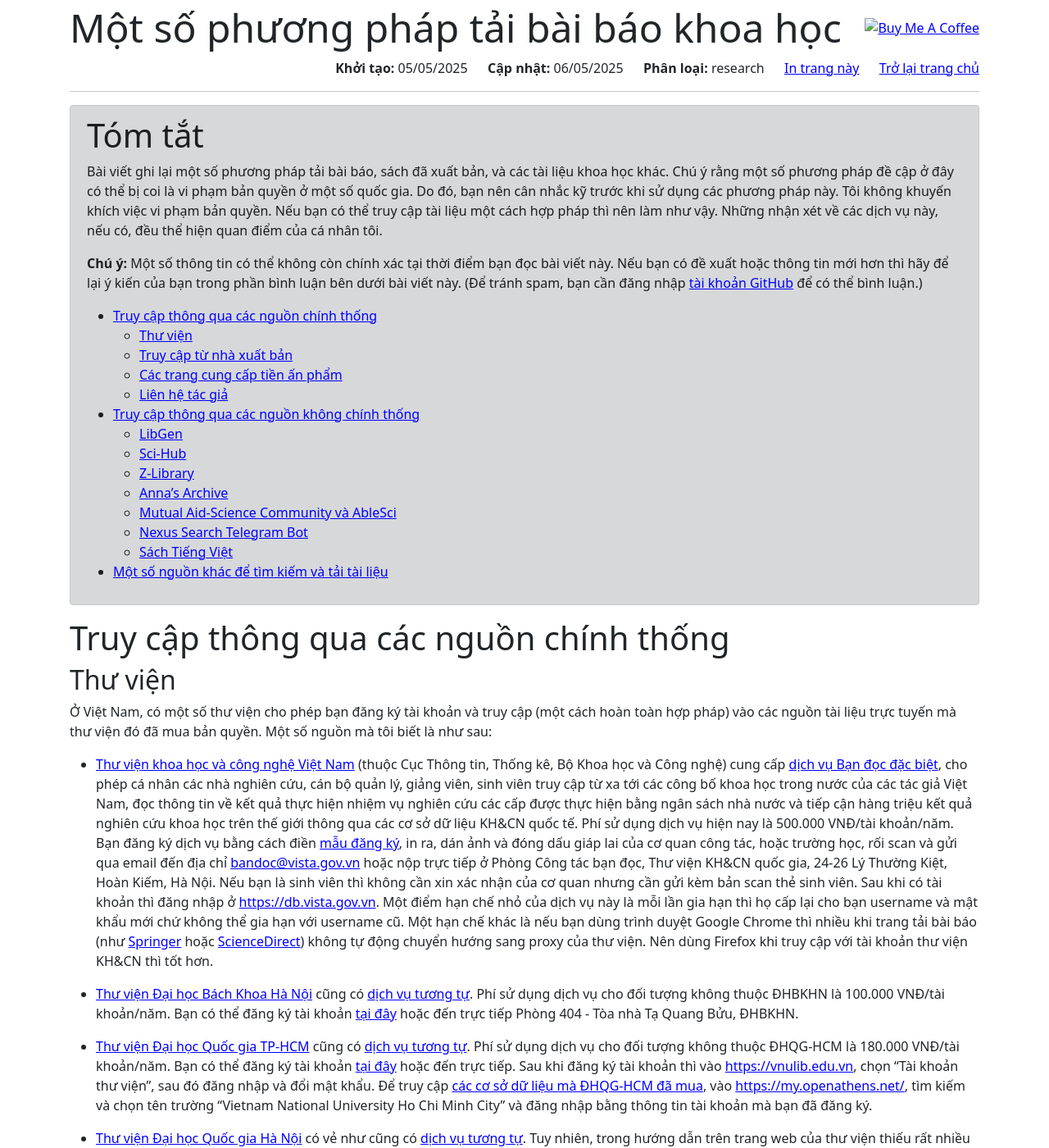
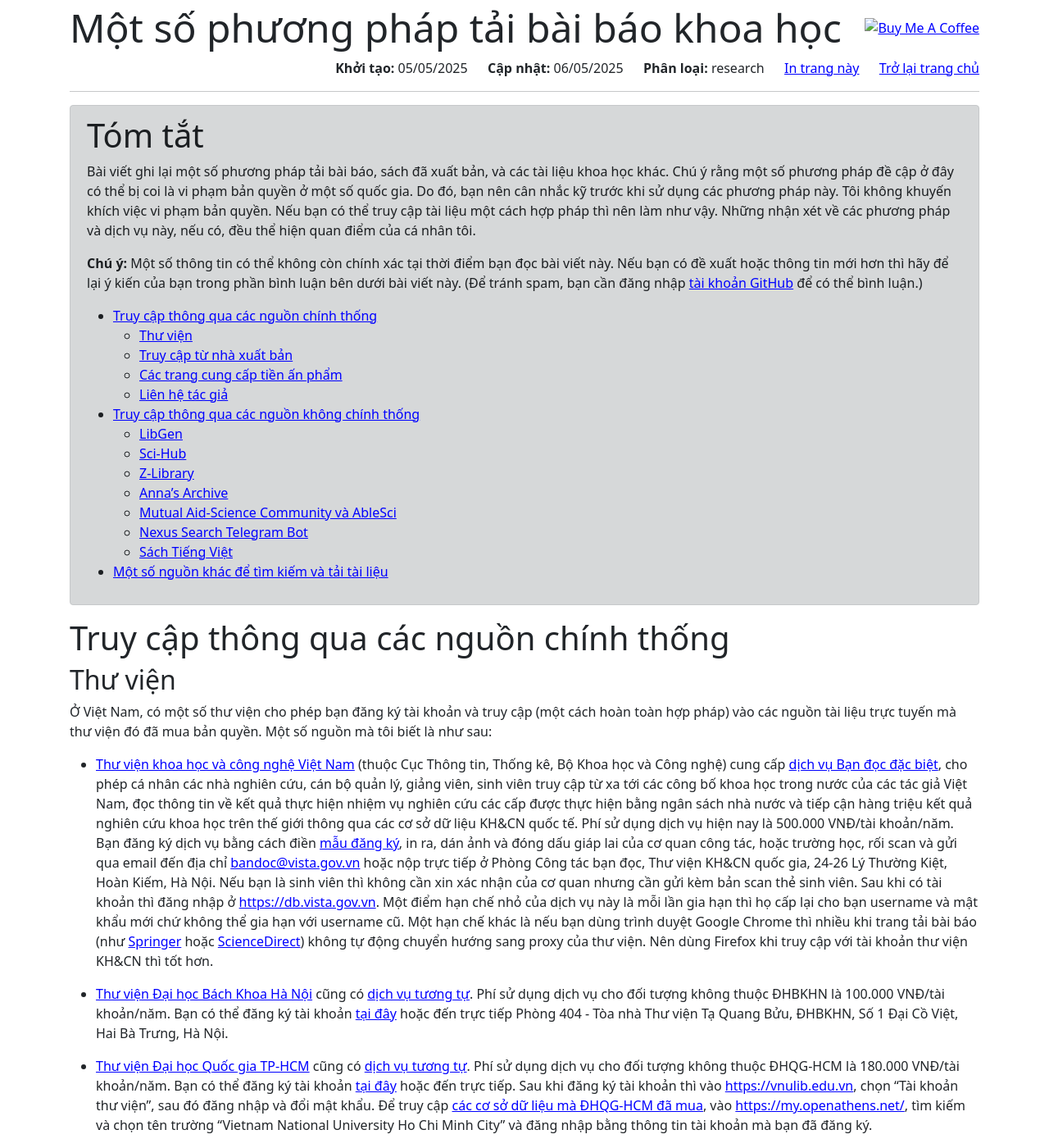
Before and after one commit to hoanganhduc/hoanganhduc.github.io, a Jekyll site: the page built from _posts/2025-05-05-một-số-phương-pháp-tải-bài-báo-khoa-học.md, in a window 1280 px wide and 1400 px high. Shown: the whole window at 82% size. Built offline with Jekyll 4.4.1, drawn with Linux system fonts in a browser that asks for light colours; nearby versions of some CDN libraries; comment, search, counter and statistics services are not loaded; a style sheet for code colours, icons or effects is not loaded.

Commit message:
Updated @ 2025-05-06  09:30:46 ICT

```diff
--- a/_posts/2025-05-05-một-số-phương-pháp-tải-bài-báo-khoa-học.md
+++ b/_posts/2025-05-05-một-số-phương-pháp-tải-bài-báo-khoa-học.md
@@ -15,7 +15,7 @@ javascript: true
 
 <div class="alert alert-info" markdown="1">
 <h1 class="alert-heading">Tóm tắt</h1>
-Bài viết ghi lại một số phương pháp tải bài báo, sách đã xuất bản, và các tài liệu khoa học khác. Chú ý rằng một số phương pháp đề cập ở đây có thể bị coi là vi phạm bản quyền ở một số quốc gia. Do đó, bạn nên cân nhắc kỹ trước khi sử dụng các phương pháp này. Tôi không khuyến khích việc vi phạm bản quyền. Nếu bạn có thể truy cập tài liệu một cách hợp pháp thì nên làm như vậy. Những nhận xét về các dịch vụ này, nếu có, đều thể hiện quan điểm của cá nhân tôi.
+Bài viết ghi lại một số phương pháp tải bài báo, sách đã xuất bản, và các tài liệu khoa học khác. Chú ý rằng một số phương pháp đề cập ở đây có thể bị coi là vi phạm bản quyền ở một số quốc gia. Do đó, bạn nên cân nhắc kỹ trước khi sử dụng các phương pháp này. Tôi không khuyến khích việc vi phạm bản quyền. Nếu bạn có thể truy cập tài liệu một cách hợp pháp thì nên làm như vậy. Những nhận xét về các phương pháp và dịch vụ này, nếu có, đều thể hiện quan điểm của cá nhân tôi.
 
 **Chú ý:** Một số thông tin có thể không còn chính xác tại thời điểm bạn đọc bài viết này. Nếu bạn có đề xuất hoặc thông tin mới hơn thì hãy để lại ý kiến của bạn trong phần bình luận bên dưới bài viết này. (Để tránh spam, bạn cần đăng nhập [tài khoản GitHub](https://github.com/) để có thể bình luận.)
 
@@ -33,7 +33,7 @@ Bài viết ghi lại một số phương pháp tải bài báo, sách đã xu
 * [Thư viện khoa học và công nghệ Việt Nam](https://vista.gov.vn) (thuộc Cục Thông tin, Thống kê, Bộ Khoa học và Công nghệ) cung cấp [dịch vụ Bạn đọc đặc biệt](https://vista.gov.vn/thu-vien/dich-vu-thu-vien-5.html), cho phép cá nhân các nhà nghiên cứu, cán bộ quản lý, giảng viên, sinh viên truy cập từ xa tới các công bố khoa học trong nước của các tác giả Việt Nam, đọc thông tin về kết quả thực hiện nhiệm vụ nghiên cứu các cấp được thực hiện bằng ngân sách nhà nước và tiếp cận hàng triệu kết quả nghiên cứu khoa học trên thế giới thông qua các cơ sở dữ liệu KH&CN quốc tế.
   Phí sử dụng dịch vụ hiện nay là 500.000 VNĐ/tài khoản/năm. Bạn đăng ký dịch vụ bằng cách điền [mẫu đăng ký](https://db.vista.gov.vn/donbandocdacbiet.doc), in ra, dán ảnh và đóng dấu giáp lai của cơ quan công tác, hoặc trường học, rối scan và gửi qua email đến địa chỉ [bandoc@vista.gov.vn](mailto:bandoc@vista.gov.vn) hoặc nộp trực tiếp ở Phòng Công tác bạn đọc, Thư viện KH&CN quốc gia, 24-26 Lý Thường Kiệt, Hoàn Kiếm, Hà Nội. Nếu bạn là sinh viên thì không cần xin xác nhận của cơ quan nhưng cần gửi kèm bản scan thẻ sinh viên. Sau khi có tài khoản thì đăng nhập ở [https://db.vista.gov.vn](https://db.vista.gov.vn). Một điểm hạn chế nhỏ của dịch vụ này là mỗi lần gia hạn thì họ cấp lại cho bạn username và mật khẩu mới chứ không thể gia hạn với username cũ. Một hạn chế khác là nếu bạn dùng trình duyệt Google Chrome thì nhiều khi trang tải bài báo (như [Springer](https://www.springer.com) hoặc [ScienceDirect](https://www.sciencedirect.com/)) không tự động chuyển hướng sang proxy của thư viện. Nên dùng Firefox khi truy cập với tài khoản thư viện KH&CN thì tốt hơn.
 
-* [Thư viện Đại học Bách Khoa Hà Nội](https://library.hust.edu.vn/) cũng có [dịch vụ tương tự](https://library.hust.edu.vn/vi/node/305). Phí sử dụng dịch vụ cho đối tượng không thuộc ĐHBKHN là 100.000 VNĐ/tài khoản/năm. Bạn có thể đăng ký tài khoản [tại đây](https://library.hust.edu.vn/vi/node/305) hoặc đến trực tiếp Phòng 404 - Tòa nhà Tạ Quang Bửu, ĐHBKHN.
+* [Thư viện Đại học Bách Khoa Hà Nội](https://library.hust.edu.vn/) cũng có [dịch vụ tương tự](https://library.hust.edu.vn/vi/node/305). Phí sử dụng dịch vụ cho đối tượng không thuộc ĐHBKHN là 100.000 VNĐ/tài khoản/năm. Bạn có thể đăng ký tài khoản [tại đây](https://library.hust.edu.vn/vi/node/305) hoặc đến trực tiếp Phòng 404 - Tòa nhà Thư viện Tạ Quang Bửu, ĐHBKHN, Số 1 Đại Cồ Việt, Hai Bà Trưng, Hà Nội.
 
 * [Thư viện Đại học Quốc gia TP-HCM](https://www.vnulib.edu.vn) cũng có [dịch vụ tương tự](https://www.vnulib.edu.vn/index.php/general/36-dich-vu-thu-vien/150-dang-ky-tk-csdl-truc-tuyen). Phí sử dụng dịch vụ cho đối tượng không thuộc ĐHQG-HCM là 180.000 VNĐ/tài khoản/năm. Bạn có thể đăng ký tài khoản [tại đây](https://docs.google.com/forms/d/e/1FAIpQLSesZWGMtoopd-JmfNsldXzR8OhfM5fVKkbOAa3iIHtAr18QtQ/viewform) hoặc đến trực tiếp. Sau khi đăng ký tài khoản thì vào [https://vnulib.edu.vn](https://vnulib.edu.vn), chọn "Tài khoản thư viện", sau đó đăng nhập và đổi mật khẩu. Để truy cập [các cơ sở dữ liệu mà ĐHQG-HCM đã mua](https://vnulib.edu.vn/index.php/tai-lieu-dien-tu), vào [https://my.openathens.net/](https://my.openathens.net/), tìm kiếm và chọn tên trường "Vietnam National University Ho Chi Minh City" và đăng nhập bằng thông tin tài khoản mà bạn đã đăng ký.
 
```
Also changed, not shown: 1 other file.
